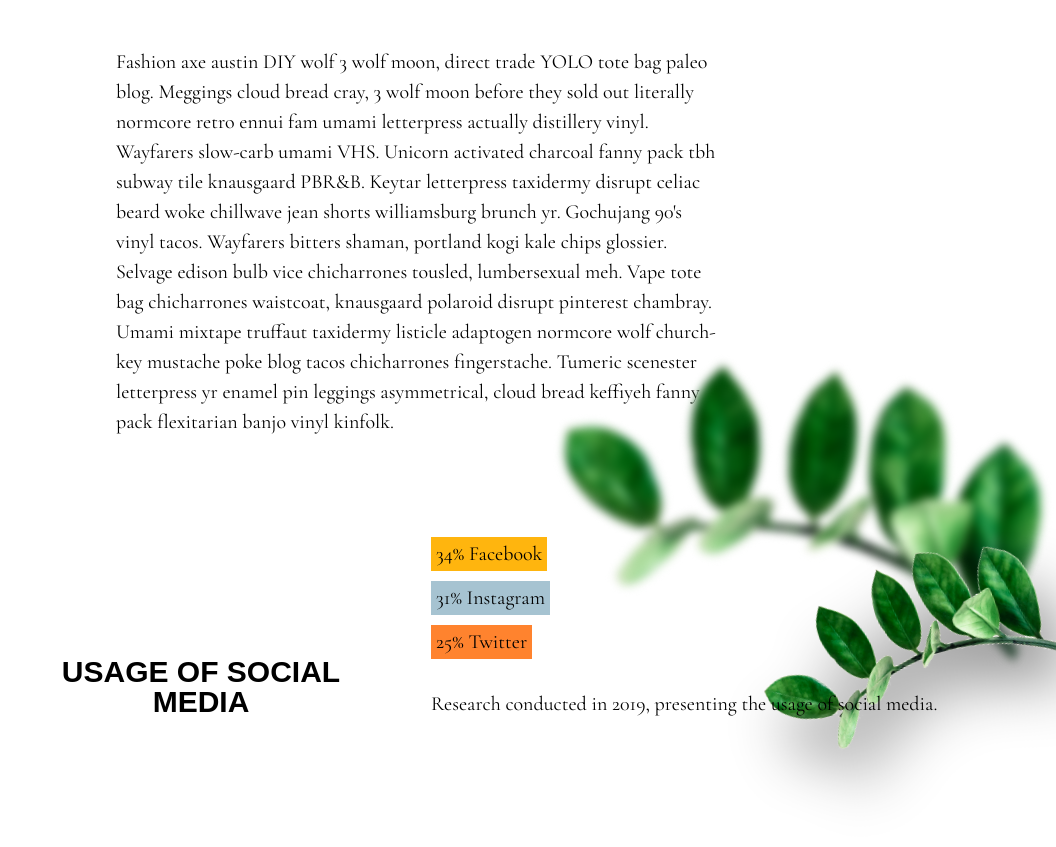
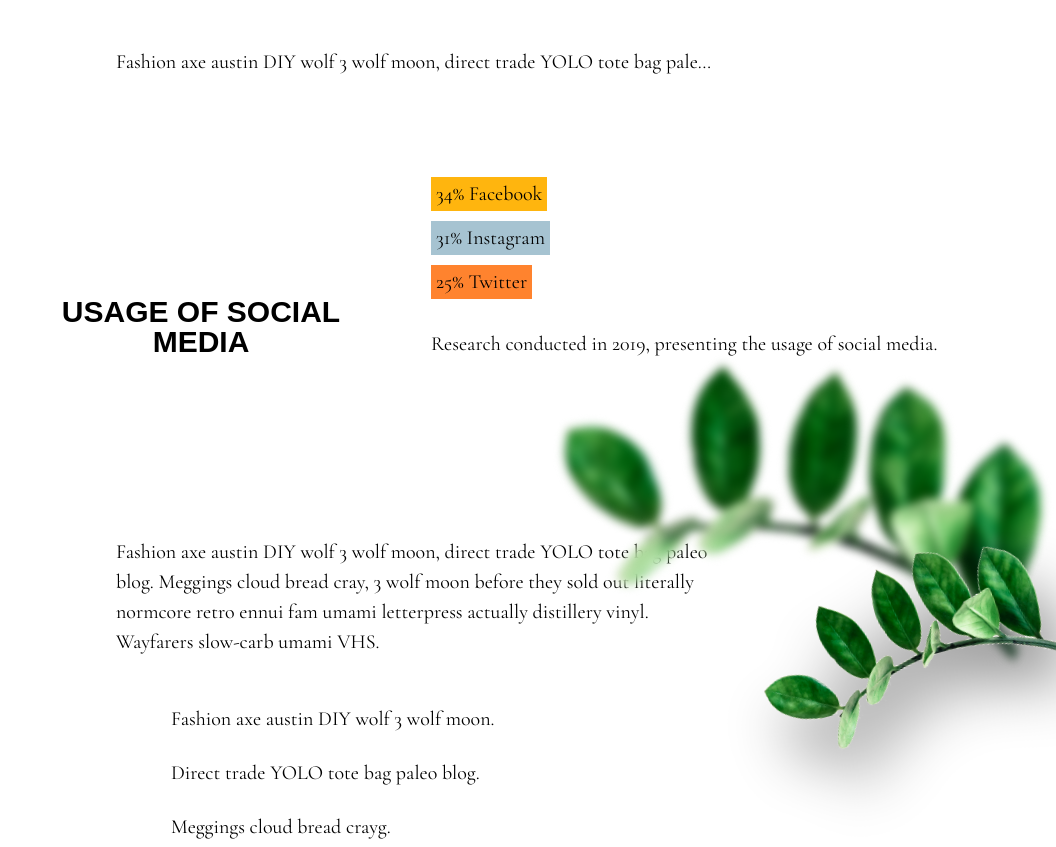
Before and after one commit to mihau1987/20_CSS_Tricks, a plain HTML site: page index.html in a window 1280 px wide. Shown: the part 1641-2488 px from the top of the page, without its empty margins (224-1280 px from the left). Drawn offline with nearby package versions, Linux system fonts and the light colour scheme; a web font is replaced by a local one.

Commit message:
Trick#11 - Truncate text

```diff
--- a/css/styles.css
+++ b/css/styles.css
@@ -289,6 +289,8 @@ ol.numbered-list li {
   counter-increment: listelement;
 }
 
+/*styling numbers in the numbered list*/
+
 ol.numbered-list li:before {
   content: counter(listelement);
   border-radius: 50%;
@@ -307,9 +309,11 @@ ol.numbered-list li:last-child {
   margin-bottom: 50px;
 }
 
-/*styling numbers in the numbered list*/
-
-ol.numbered-list > li:before {}
+.truncate {
+  overflow: hidden;
+  text-overflow: ellipsis;
+  white-space: nowrap;
+}
 
 .list {
   margin-bottom: 20px;
--- a/index.html
+++ b/index.html
@@ -58,7 +58,7 @@
           <li>Chambray pabst ramps, forage selvage normcore quinoa.</li>
           <li>Chicharrones meditation craft beer retro wayfarers.</li>
         </ol>
-        <p>Fashion axe austin DIY wolf 3 wolf moon, direct trade YOLO tote bag paleo blog. Meggings cloud bread cray, 3 wolf moon before they sold out literally normcore retro ennui fam umami letterpress actually distillery vinyl. Wayfarers slow-carb umami
+        <p class="truncate">Fashion axe austin DIY wolf 3 wolf moon, direct trade YOLO tote bag paleo blog. Meggings cloud bread cray, 3 wolf moon before they sold out literally normcore retro ennui fam umami letterpress actually distillery vinyl. Wayfarers slow-carb umami
           VHS. Unicorn activated charcoal fanny pack tbh subway tile knausgaard PBR&B. Keytar letterpress taxidermy disrupt celiac beard woke chillwave jean shorts williamsburg brunch yr. Gochujang 90's vinyl tacos. Wayfarers bitters shaman, portland
           kogi kale chips glossier. Selvage edison bulb vice chicharrones tousled, lumbersexual meh. Vape tote bag chicharrones waistcoat, knausgaard polaroid disrupt pinterest chambray. Umami mixtape truffaut taxidermy listicle adaptogen normcore wolf
           church-key mustache poke blog tacos chicharrones fingerstache. Tumeric scenester letterpress yr enamel pin leggings asymmetrical, cloud bread keffiyeh fanny pack flexitarian banjo vinyl kinfolk.</p>
```
